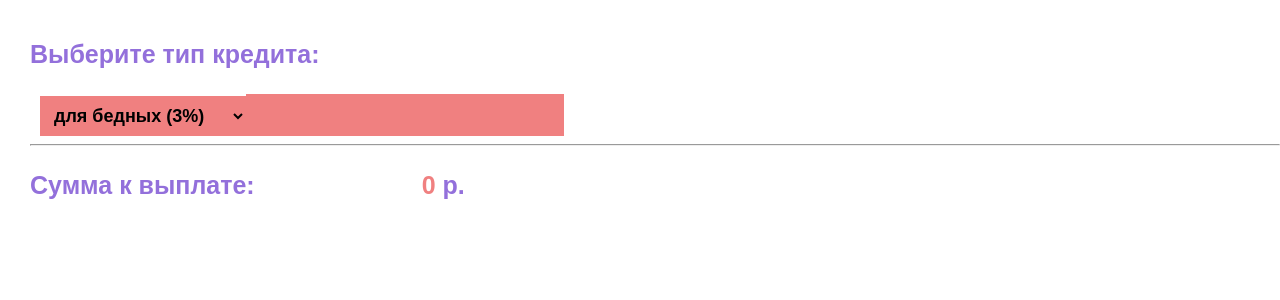
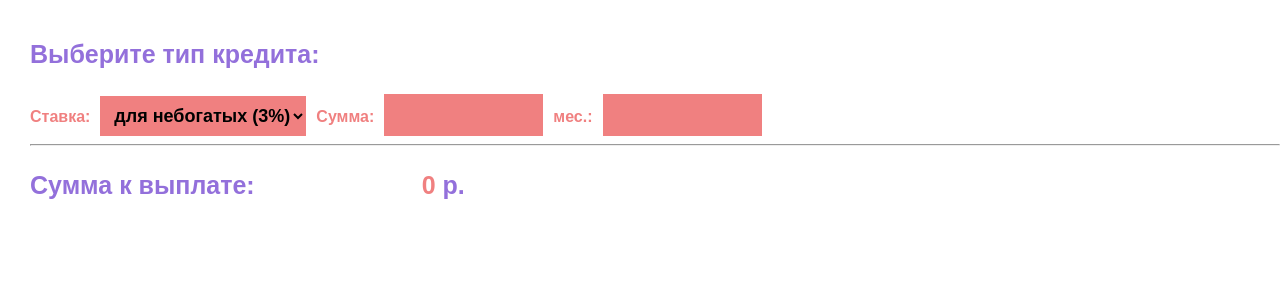
Before and after one commit to GreeZAld/calc, a React (Create React App) app: page / in a window 1280 px wide. Shown: the top 300 px of the page. Built offline with nearby package versions, Linux system fonts and the light colour scheme.

Commit message:
minor updates

```diff
--- a/src/App.css
+++ b/src/App.css
@@ -44,6 +44,11 @@ input {
   padding-right: 5px;
 }
 
+span {
+  color: lightcoral;
+  font-weight: 700;
+}
+
 #money {
   margin-left: 103px;
 }
--- a/src/components/Calculator.jsx
+++ b/src/components/Calculator.jsx
@@ -1,11 +1,11 @@
-import React, { Component } from 'react';
-import { InputField } from './InputField';
-import { Select } from './Select';
+import React, { Component } from "react";
+import { InputField } from "./InputField";
+import { Select } from "./Select";
 
 class Calculator extends Component {
   state = {
     option: 3,
-    totalAmount: 0,
+    totalAmount: 0
   };
   handleInput = event => {
     const { target } = event;
@@ -15,27 +15,38 @@ class Calculator extends Component {
 
   calculateSum = () => {
     const { amount, option, month } = this.state;
-    let totalAmount = (parseFloat(amount) +
-        (amount * (option / 12) / 100) *
-        month);
+    let totalAmount =
+      parseFloat(amount) + ((amount * (option / 12)) / 100) * month;
     const fixedAmount = totalAmount.toFixed(2);
-    this.setState({ totalAmount: fixedAmount});
+    this.setState({ totalAmount: fixedAmount });
   };
 
   render() {
     const { totalAmount, option } = this.state;
     return (
-        <div>
-          <h3>Выберите тип кредита:</h3>
-          <Select onChange={this.handleInput}
-                  value={option}/>
+      <div>
+        <h3>Выберите тип кредита:</h3>
+        <span>Ставка:</span>
+        <Select onChange={this.handleInput} value={option} />
 
-          <InputField onChange={this.handleInput} name='amount'/>
-          <InputField onChange={this.handleInput} name='month'
-                      onKeyUp={this.calculateSum}/>
-          <hr/>
-          <h3>Сумма к выплате: <span id='out'>{totalAmount}</span> р.</h3>
-        </div>
+        <span>Сумма:</span>
+        <InputField
+          onChange={this.handleInput}
+          onKeyUp={this.calculateSum}
+          name="amount"
+        />
+        <span>мес.:</span>
+        <InputField
+          onChange={this.handleInput}
+          name="month"
+          onKeyUp={this.calculateSum}
+        />
+        <hr />
+        <h3>
+          Сумма к выплате:{" "}
+          <span id="out">{isNaN(totalAmount) ? null : totalAmount}</span> р.
+        </h3>
+      </div>
     );
   }
 }
--- a/src/components/metadata.json
+++ b/src/components/metadata.json
@@ -2,7 +2,7 @@
   "types": [
     {
       "value": 3,
-      "name": "для бедных (3%)"
+      "name": "для небогатых (3%)"
     },
     {
       "value": 10,
--- a/src/index.css
+++ b/src/index.css
@@ -3,3 +3,13 @@ body {
   padding: 0;
   font-family: sans-serif;
 }
+
+input {
+  margin-left: 10px;
+  margin-right: 10px;
+
+
+}
+select {
+  margin-right: 10px;
+}
```
Lines whose indentation alone changed are shown as unchanged.
